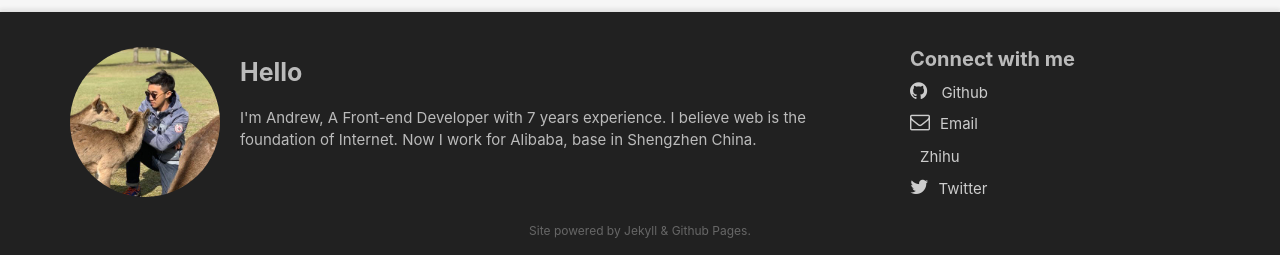
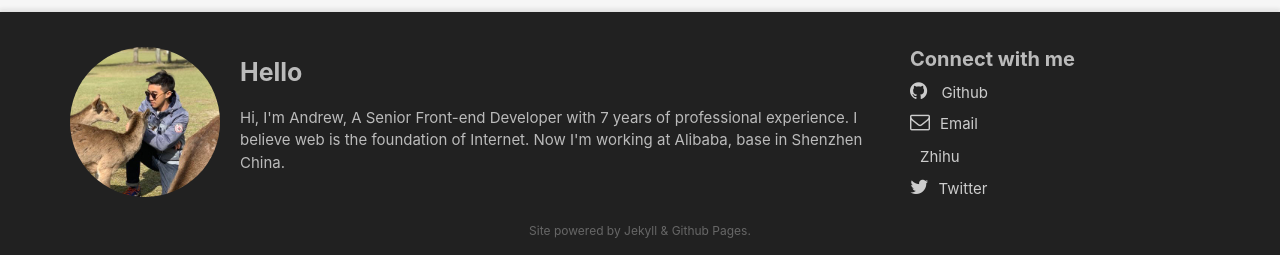
Before and after one commit to zhangmhao/zhangmhao.github.io, a Jekyll site: the page built from index.html, in a window 1280 px wide. Shown: the part 1470-1725 px from the top of the page. Built offline with Jekyll 4.4.1, drawn with Linux system fonts in a browser that asks for light colours; the list of posts is cut into pages by our own code; a style sheet for code colours, icons or effects is not loaded.

Commit message:
update info

```diff
--- a/_config.yml
+++ b/_config.yml
@@ -31,7 +31,7 @@ zhihu_username: zhang-an-37
 # linkedIn_username:
 # dribbble_username:
 
-description_footer: I'm Andrew, A Front-end Developer with 7 years experience. I believe web is the foundation of Internet. Now I work for Alibaba, base in Shengzhen China.
+description_footer: Hi, I'm Andrew, A Senior Front-end Developer with 7 years of professional experience. I believe web is the foundation of Internet. Now I'm working at Alibaba, base in Shenzhen China.
 
 
 # Build settings
--- a/_includes/head.html
+++ b/_includes/head.html
@@ -25,7 +25,7 @@
   <link rel="icon" type="image/png" href="/assets/favicons/favicon-16x16.png" sizes="16x16">
   <link rel="manifest" href="/assets/favicons/site.webmanifest">
   <link rel="shortcut icon" href="/assets/favicons/favicon.ico" type="image/x-icon">
-  <link rel="stylesheet" href="https://cdn.bootcss.com/font-awesome/4.7.0/css/font-awesome.min.css">
+  <link rel="stylesheet" href="https://stackpath.bootstrapcdn.com/font-awesome/4.7.0/css/font-awesome.min.css">
   <link rel="stylesheet" href="https://at.alicdn.com/t/font_8v3czwksspqlg14i.css">
   <link rel="stylesheet" href="{{ "/css/main.css " | prepend: site.baseurl }}">
   <link rel="canonical" href="{{ page.url | replace:'index.html','' | prepend: site.baseurl | prepend: site.url }}">
```
